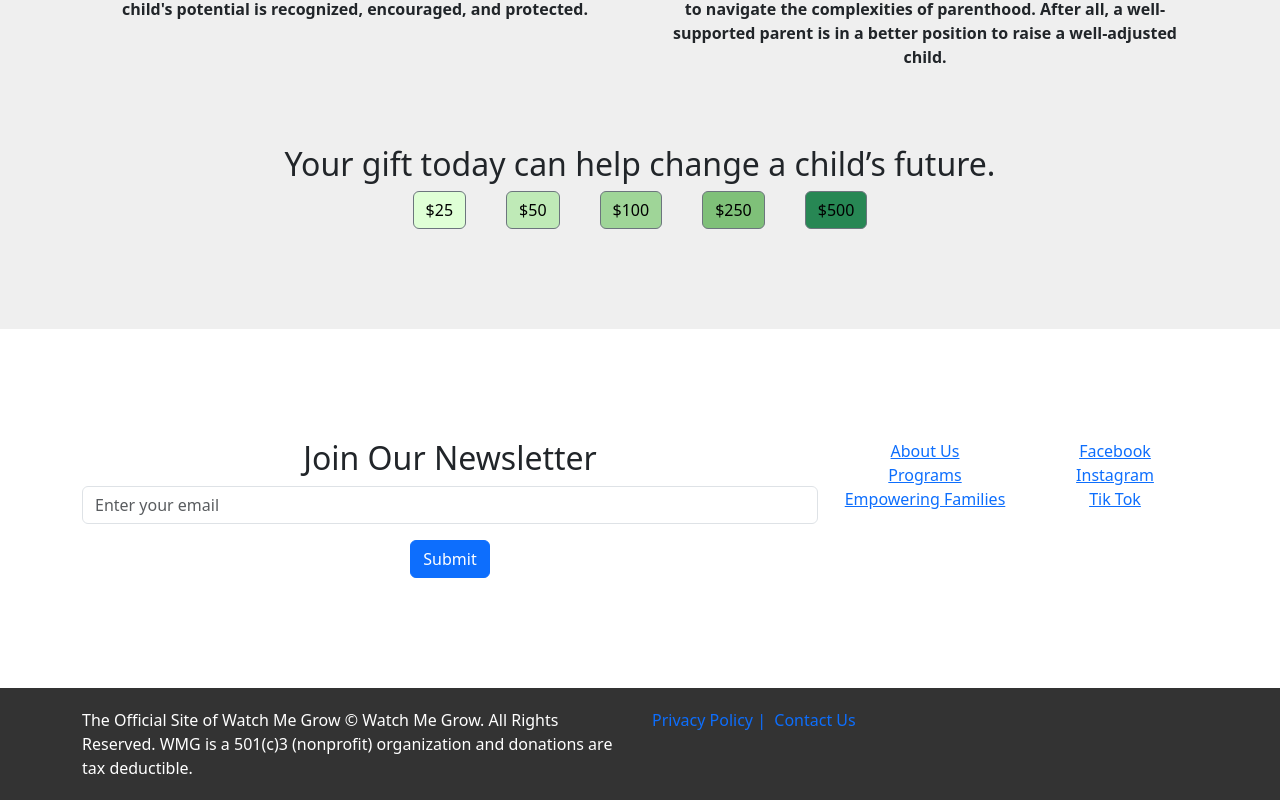
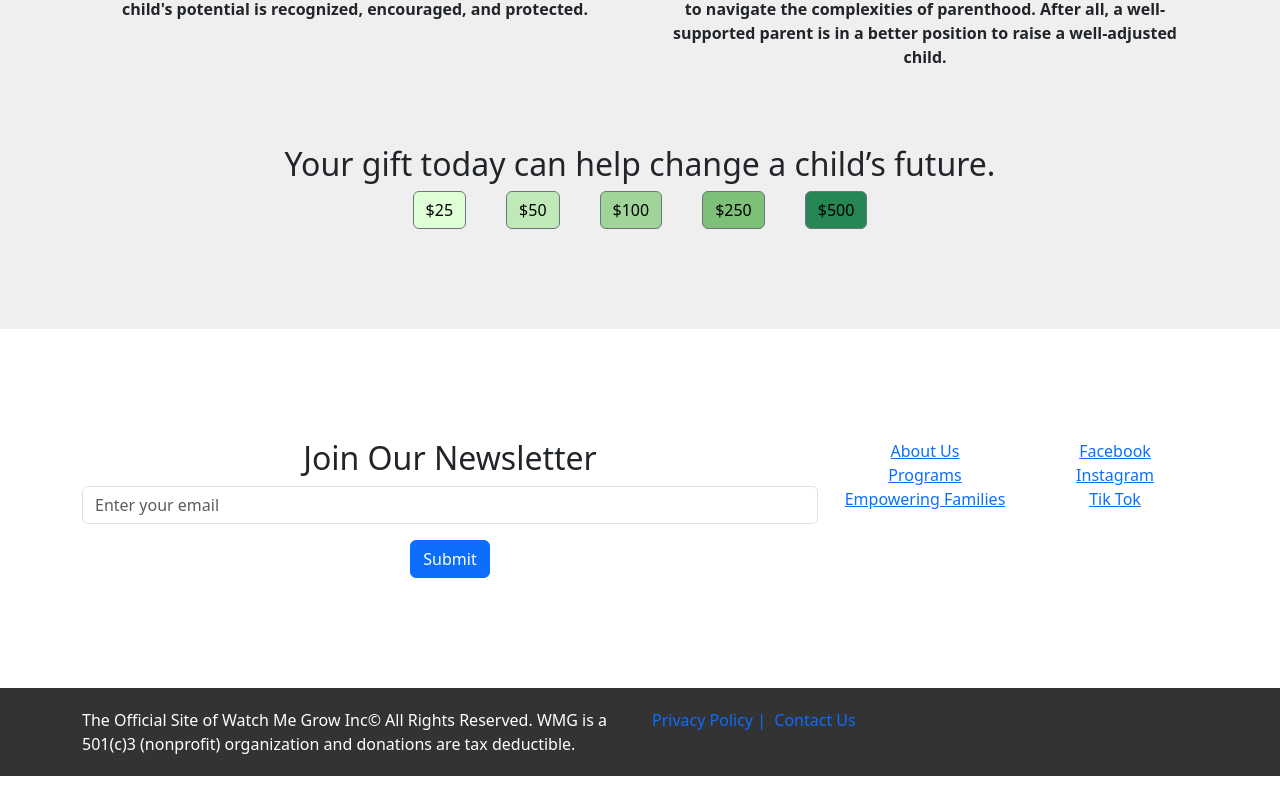
Before and after one commit to Jsmithseo/WatchMeGrowV2, a Next.js app: page / in a window 1280 px wide. Shown: the part 1760-2560 px from the top of the page. After the commit the page ends 2536 px from the top, so only its background shows below. Built offline with nearby package versions, Linux system fonts and the light colour scheme.

Commit message:
fix footer copy

```diff
--- a/pages/components/MainFooter.js
+++ b/pages/components/MainFooter.js
@@ -21,7 +21,7 @@ function MainFooter() {
       <div className="container">
         <div className="row">
           <Col>
-            The Official Site of Watch Me Grow &copy; Watch Me Grow. All Rights
+            The Official Site of Watch Me Grow  Inc&copy; All Rights
             Reserved. WMG is a 501(c)3 (nonprofit) organization and donations
             are tax deductible.
           </Col>
```
